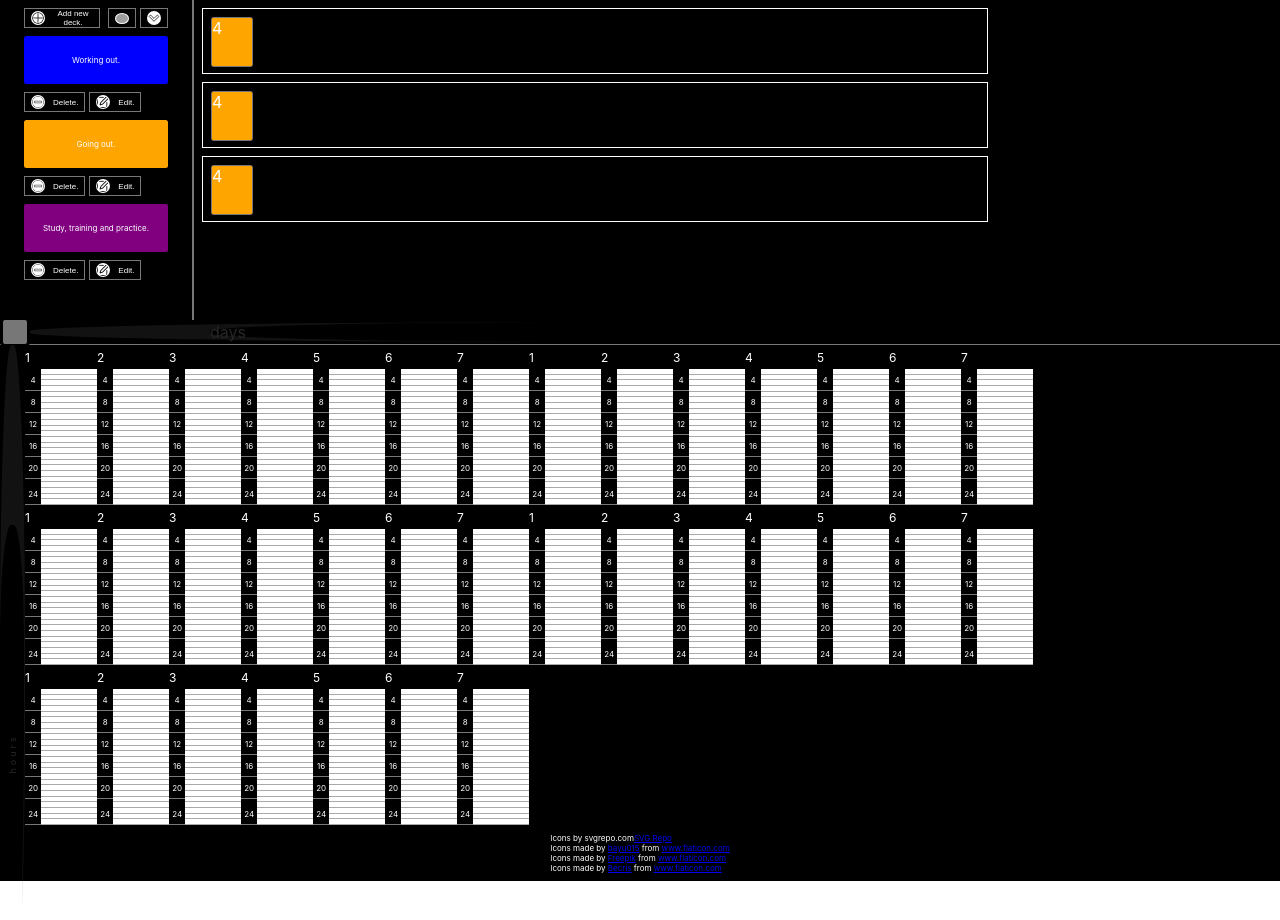
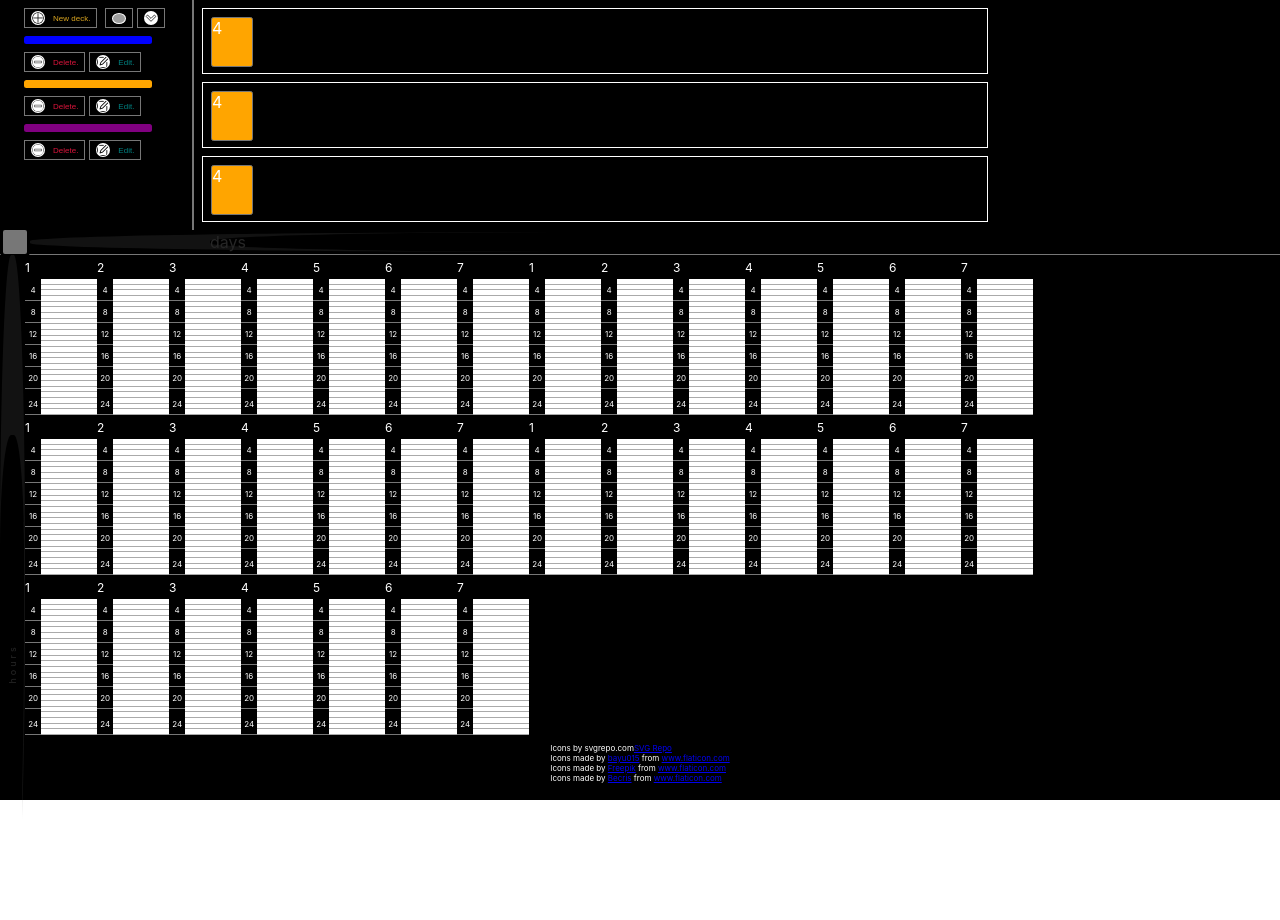
Before and after one commit to munrhalls/time-glance, a React (Create React App) app: page / in a window 1280 px wide. Shown: the top 920 px of the page. Built offline with nearby package versions, Linux system fonts and the light colour scheme; grey boxes are pictures that could not be loaded.

Commit message:
simplify panel.

```diff
--- a/src/App.css
+++ b/src/App.css
@@ -50,10 +50,12 @@ body {
   width: 9rem;
 }
 .PanelDeck {
-  min-height: 3rem;
+  font-size: 0.6rem;
   border-radius: 2.5px;
+  width: 7.5rem;
+  padding: 0.25rem;
   display: flex;
-  justify-content: center;
+  justify-content: flex-start;
   align-items: center;
 }
 .PanelBtns {
@@ -88,7 +90,6 @@ body {
   align-items: center;
 }
 .Btn label {
-  color: #fff;
   margin-left: 0.5rem;
 }
 .BtnImg {
@@ -96,6 +97,15 @@ body {
   border-radius: 50%;
   padding: 1px;
   width: 0.75rem;
+}
+.Btn.add {
+  color: goldenrod;
+}
+.Btn.del {
+  color: crimson;
+}
+.Btn.edit {
+  color: teal;
 }
 
 .Schedule {
--- a/src/components/Button.js
+++ b/src/components/Button.js
@@ -10,7 +10,7 @@ export const Button = ({ type, handlerFunc }) => {
   const setResources = () => {
     if (type === "add") {
       img = add;
-      label = "Add new deck.";
+      label = "New deck.";
     }
     if (type === "del") {
       img = del;
--- a/src/components/PanelItems.js
+++ b/src/components/PanelItems.js
@@ -1,7 +1,7 @@
 import React, { useEffect } from "react";
 import { Button } from "./Button";
 
-export const PanelItems = ({ timeDecks, addNewTimeDeck, scrollY }) => {
+export const PanelItems = ({ timeDecks, addNewTimeDeck }) => {
   return (
     <div className="PanelItems">
       {timeDecks.map((timeDeck, i) => {
@@ -11,9 +11,7 @@ export const PanelItems = ({ timeDecks, addNewTimeDeck, scrollY }) => {
               className="PanelDeck"
               key={timeDeck.id}
               style={{ backgroundColor: `${timeDeck.color}` }}
-            >
-              {timeDeck.name}
-            </div>
+            ></div>
             <div className="PanelBtns">
               <Button type="del" handlerFunc={addNewTimeDeck} />
               <Button type="edit" handlerFunc={addNewTimeDeck} />
--- a/src/components/TimeDecks.js
+++ b/src/components/TimeDecks.js
@@ -16,7 +16,7 @@ export const TimeDecks = () => {
     },
     {
       id: 3,
-      name: "Study, training and practice.",
+      name: "Study, training and practice. Practice, practice, practice.",
       color: "purple",
     },
   ];
```
